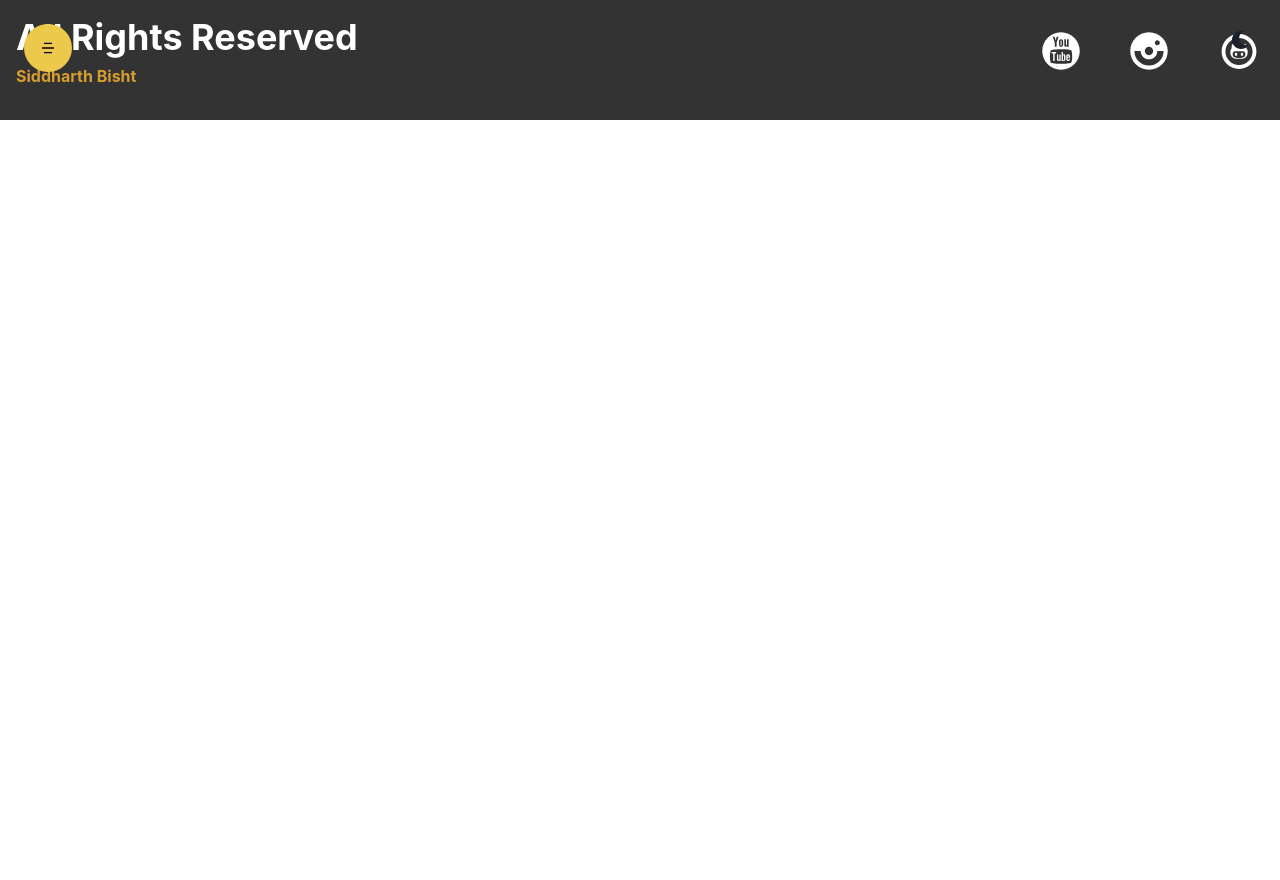
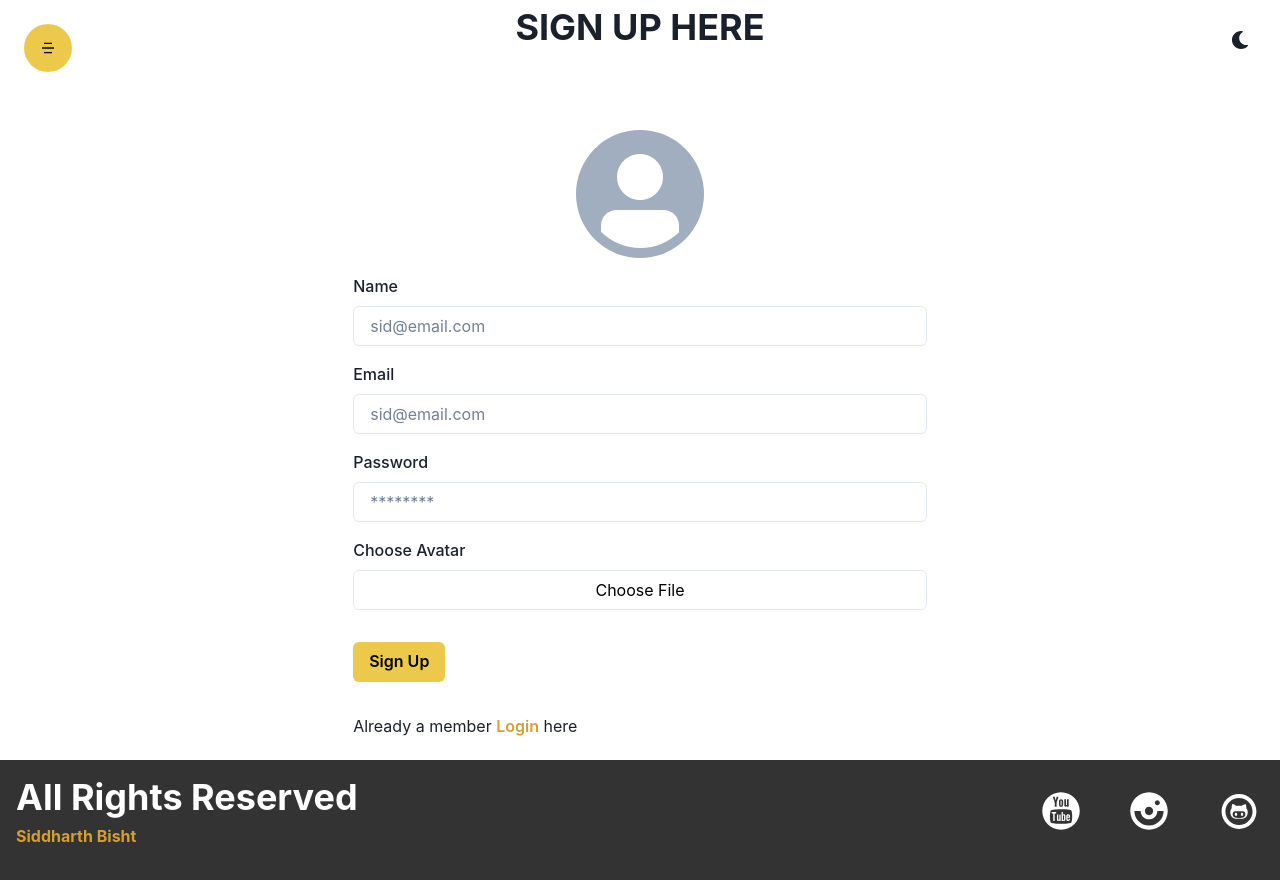
Before and after one commit to OfficialSiddharthBisht/sid-education, a React (Create React App) app: page /register in a window 1280 px wide. Before the commit the page ends 800 px from the top, so only its background shows below. Built offline with nearby package versions, Linux system fonts and the light colour scheme.

Commit message:
feat: done with all auth pages

```diff
--- a/src/App.js
+++ b/src/App.js
@@ -11,6 +11,9 @@ import Header from './components/Layout/Header/Header';
 import Courses from './components/Courses/Courses';
 import Footer from './components/Layout/Footer/Footer';
 import Login from './components/Auth/Login';
+import Register from './components/Auth/Register';
+import ForgetPassword from './components/Auth/ForgetPassword';
+import ResetPassword from './components/Auth/ResetPassword';
 
 
 function App() {
@@ -21,6 +24,11 @@ function App() {
         <Route path='/' element={<Home />} />
         <Route path='/courses' element={<Courses />} />
         <Route path='/login' element={<Login />} />
+        <Route path='/register' element={<Register />} />
+        <Route path='/forgetpassword' element={<ForgetPassword />} />
+        <Route path='/resetpassword/:token' element={<ResetPassword />} />
+
+
       </Routes>
       <Footer />
     </Router>
--- /dev/null
+++ b/src/components/Auth/ForgetPassword.jsx
@@ -0,0 +1,42 @@
+import { Button, Container, Heading, Input, VStack } from '@chakra-ui/react';
+import React, { useState } from 'react';
+import { useEffect } from 'react';
+
+
+const ForgetPassword = () => {
+    const [email, setEmail] = useState('');
+
+    return (
+        <Container py={'16'} h="90vh">
+            <form>
+                <Heading
+                    children="Forget Password"
+                    my="16"
+                    textTransform={'uppercase'}
+                    textAlign={['center', 'left']}
+                />
+
+                <VStack spacing={'8'}>
+                    <Input
+                        required
+                        value={email}
+                        onChange={e => setEmail(e.target.value)}
+                        placeholder="abc@gmail.com"
+                        type={'email'}
+                        focusBorderColor="yellow.500"
+                    />
+
+                    <Button
+                        type="submit"
+                        w={'full'}
+                        colorScheme="yellow"
+                    >
+                        Send Reset Link
+                    </Button>
+                </VStack>
+            </form>
+        </Container>
+    );
+}
+
+export default ForgetPassword;
--- a/src/components/Auth/Login.jsx
+++ b/src/components/Auth/Login.jsx
@@ -1,5 +1,6 @@
-import { Box, Button, Container, FormLabel, Heading, Input, Link, VStack } from '@chakra-ui/react'
+import { Box, Button, Container, FormLabel, Heading, Input, VStack } from '@chakra-ui/react'
 import React, { useState } from 'react'
+import { Link } from 'react-router-dom'
 
 
 const Login = () => {
@@ -8,7 +9,7 @@ const Login = () => {
     return (
         <Container h={'95vh'}>
             <VStack h={'full'} justifyContent={'center'} spacing={'16'}>
-                <Heading children="Welcome to Sid Ed." />
+                <Heading children="Login Here" textTransform={'uppercase'} />
                 <form style={{ width: "100%" }}>
                     <Box marginY={'4'}>
                         <FormLabel htmlFor='email' children="Email" />
@@ -36,7 +37,7 @@ const Login = () => {
                         />
                     </Box>
                     <Box>
-                        <Link to="/forgotPassword">
+                        <Link to="/forgetPassword">
                             <Button fontSize={'sm'} variant='link'>
                                 Forgot Password
                             </Button>
@@ -47,7 +48,7 @@ const Login = () => {
                     </Button>
                     <Box marginY='4'>
                         New User? {' '}
-                        <Link to='/register'>
+                        <Link to='register'>
                             <Button colorScheme={'yellow'} variant={'link'}>
                                 Sign Up
                             </Button>
--- /dev/null
+++ b/src/components/Auth/Register.jsx
@@ -0,0 +1,113 @@
+import { Avatar, Box, Button, Container, FormLabel, Heading, Input, VStack } from '@chakra-ui/react'
+import React, { useState } from 'react'
+import { Link } from 'react-router-dom'
+
+export const fileUploadCSS = {
+    cursor: "pointer",
+    marginLeft: "-5%",
+    width: "110%",
+    border: "none",
+    height: "100%",
+    color: "black",
+    backgroundColor: "white"
+}
+const fileUploadStyle = {
+    "&::file-selector-button": fileUploadCSS,
+}
+
+const Register = () => {
+    const [email, setEmail] = useState("");
+    const [password, setPassword] = useState("");
+    const [name, setName] = useState("");
+    // for temporary show in the frontend
+    const [imagePrev, setImagePrev] = useState("");
+    // for sending the data into the backend
+    const [image, setImage] = useState("");
+
+    const changeImageHandler = (e) => {
+        const file = e.target.files[0];
+        const reader = new FileReader();
+        reader.readAsDataURL(file);
+        reader.onloadend = () => {
+            setImagePrev(reader.result);
+            setImage(file);
+        }
+    }
+    return (
+        <Container h={'95vh'}>
+            <VStack h={'full'} justifyContent={'center'} spacing={'16'}>
+                <Heading children="Sign Up Here" textTransform={'uppercase'} />
+
+                <form style={{ width: "100%" }}>
+                    <Box my={'4'} display={'flex'} justifyContent={'center'}>
+                        <Avatar src={imagePrev} size={'2xl'} />
+                    </Box>
+                    <Box marginY={'4'}>
+                        <FormLabel htmlFor='name' children="Name" />
+                        <Input
+                            required
+                            id='name'
+                            value={name}
+                            onChange={e => setEmail(e.target.value)}
+                            placeholder='sid@email.com'
+                            type='text'
+                            focusBorderColor='yellow.500'
+                        />
+                    </Box>
+                    <Box marginY={'4'}>
+                        <FormLabel htmlFor='email' children="Email" />
+                        <Input
+                            required
+                            id='email'
+                            value={email}
+                            onChange={e => setEmail(e.target.value)}
+                            placeholder='sid@email.com'
+                            type='email'
+                            focusBorderColor='yellow.500'
+
+                        />
+                    </Box>
+                    <Box marginY={'4'}>
+                        <FormLabel htmlFor='password' children="Password" />
+                        <Input
+                            required
+                            id='password'
+                            value={password}
+                            onChange={e => setPassword(e.target.value)}
+                            placeholder='********'
+                            type='password'
+                            focusBorderColor='yellow.500'
+                        />
+                    </Box>
+                    <Box marginY={'4'}>
+                        <FormLabel htmlFor='chooseAvatar' children="Choose Avatar" />
+                        <Input
+                            accept='image/*'
+                            required
+                            id='chooseAvatar'
+                            type={'file'}
+                            focusBorderColor='yellow.500'
+                            css={fileUploadStyle}
+                            onChange={changeImageHandler}
+                        />
+                    </Box>
+
+                    <Button marginY={'4'} colorScheme={'yellow'} type='submit'>
+                        Sign Up
+                    </Button>
+                    <Box marginY='4'>
+                        Already a member {' '}
+                        <Link to='/login'>
+                            <Button colorScheme={'yellow'} variant={'link'}>
+                                Login
+                            </Button>
+                        </Link> {" "}
+                        here
+                    </Box>
+                </form>
+            </VStack>
+        </Container>
+    )
+}
+
+export default Register
--- /dev/null
+++ b/src/components/Auth/ResetPassword.jsx
@@ -0,0 +1,43 @@
+import { Button, Container, Heading, Input, VStack } from '@chakra-ui/react';
+import React, { useEffect, useState } from 'react';
+import toast from 'react-hot-toast';
+import { useNavigate, useParams } from 'react-router-dom';
+
+const ResetPassword = () => {
+    const [password, setPassword] = useState('');
+
+
+    return (
+        <Container py={'16'} h="90vh">
+            <form>
+                <Heading
+                    children="Reset Password"
+                    my="16"
+                    textTransform={'uppercase'}
+                    textAlign={['center', 'left']}
+                />
+
+                <VStack spacing={'8'}>
+                    <Input
+                        required
+                        value={password}
+                        onChange={e => setPassword(e.target.value)}
+                        placeholder="New Password"
+                        type={'password'}
+                        focusBorderColor="yellow.500"
+                    />
+
+                    <Button
+                        type="submit"
+                        w={'full'}
+                        colorScheme="yellow"
+                    >
+                        Reset Password
+                    </Button>
+                </VStack>
+            </form>
+        </Container>
+    );
+};
+
+export default ResetPassword;
```
